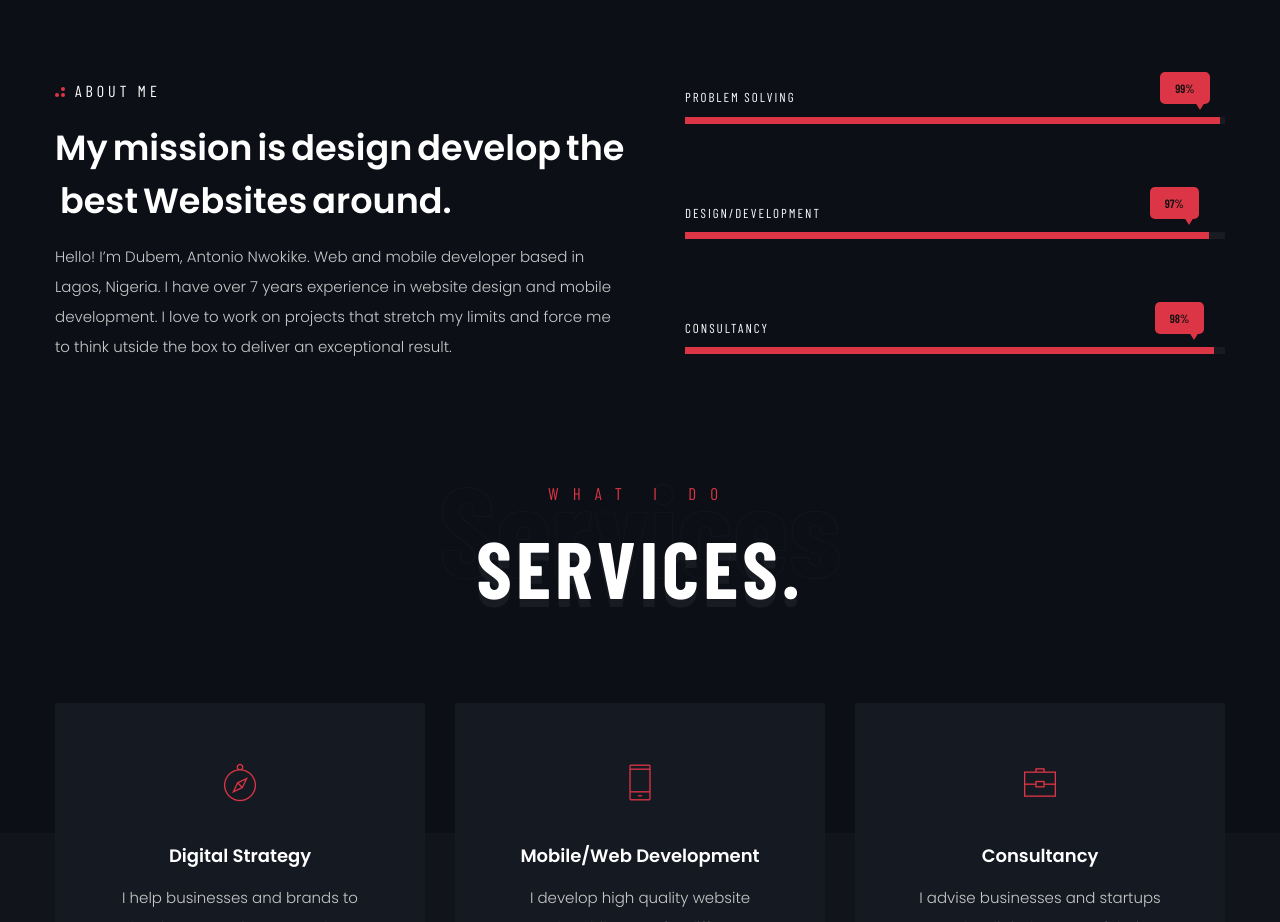
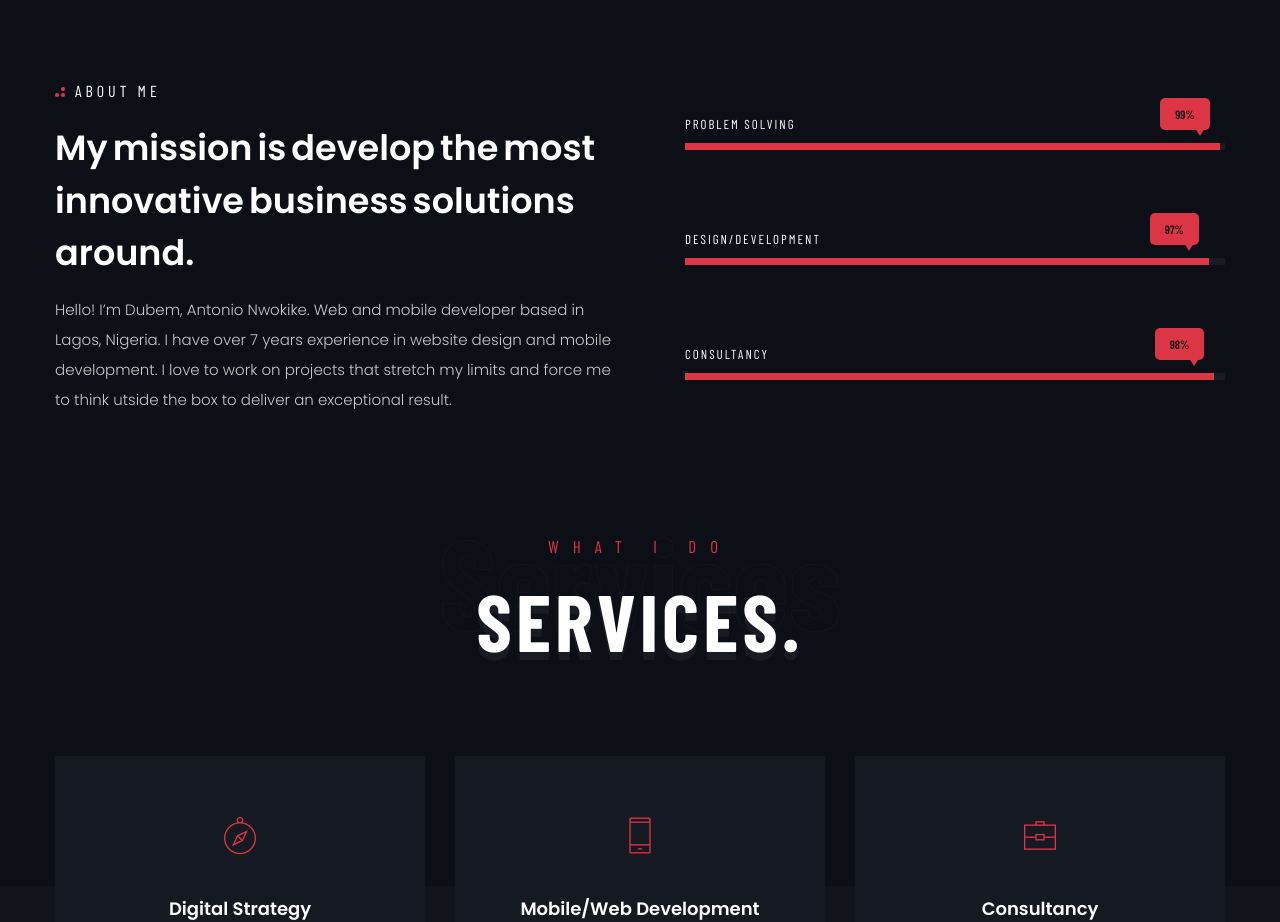
Before and after one commit to rexleonem/dee-web, a plain HTML site: page index.html in a window 1280 px wide. Shown: the part 840-1762 px from the top of the page. Drawn offline with nearby package versions, Linux system fonts and the light colour scheme; animation ran at ten frames a second; a web font is replaced by a local one.

Commit message:
Edit Bio

```diff
--- a/index.html
+++ b/index.html
@@ -154,7 +154,7 @@
                             <span></span>
                             <span></span>
                         </div>
-                        <h3 class="main-title wow" data-splitting>My mission is design develop the best Websites around.</h3>
+                        <h3 class="main-title wow" data-splitting>My mission is develop the most innovative business solutions around.</h3>
                         <p class="wow fadeInUp" data-wow-delay=".5s">Hello! I’m Dubem, Antonio Nwokike. Web and mobile developer based in Lagos, Nigeria. I have over 7 years
                             experience in website design and mobile development. I love to work on projects that stretch my limits and force me to think utside the box to deliver an exceptional result.
                     </div>
```
